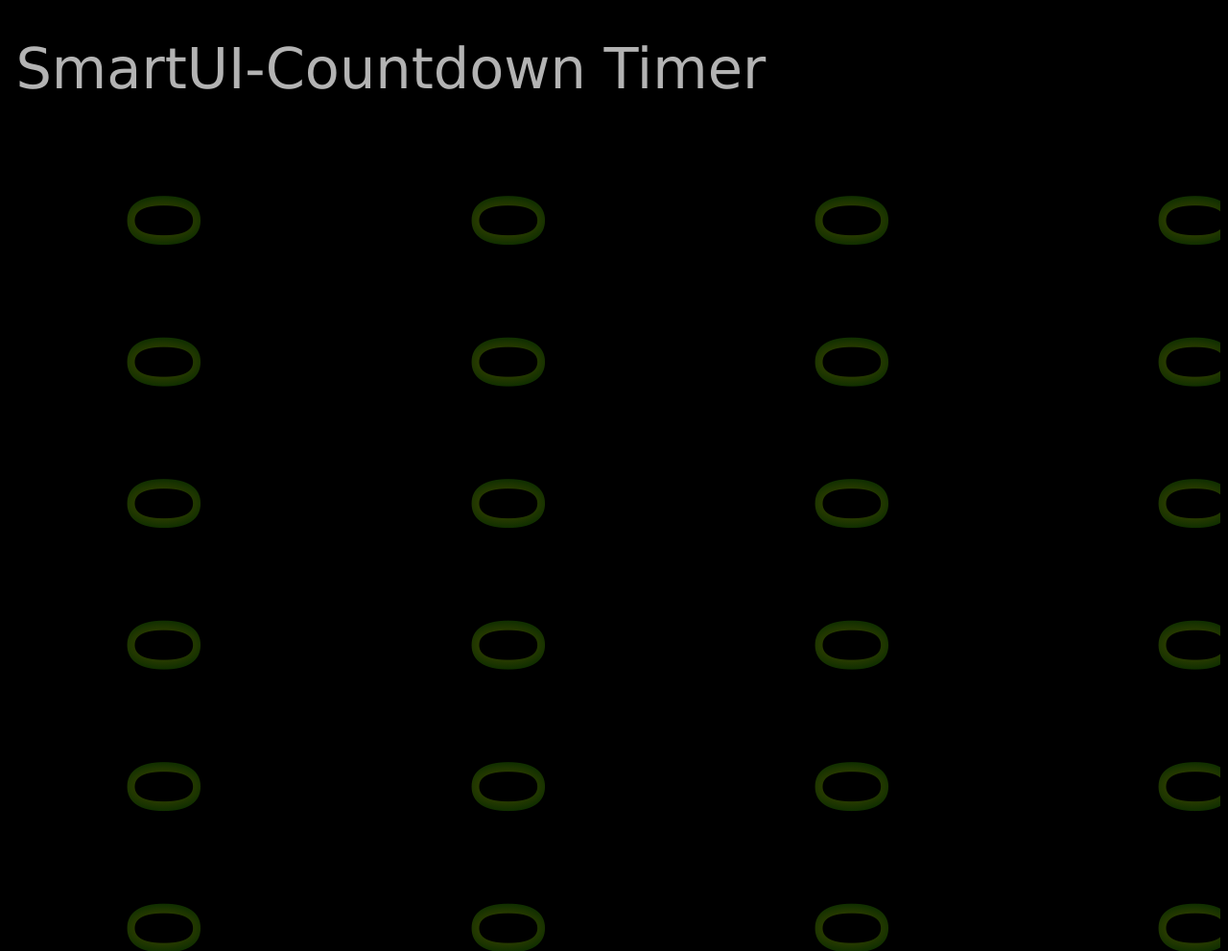
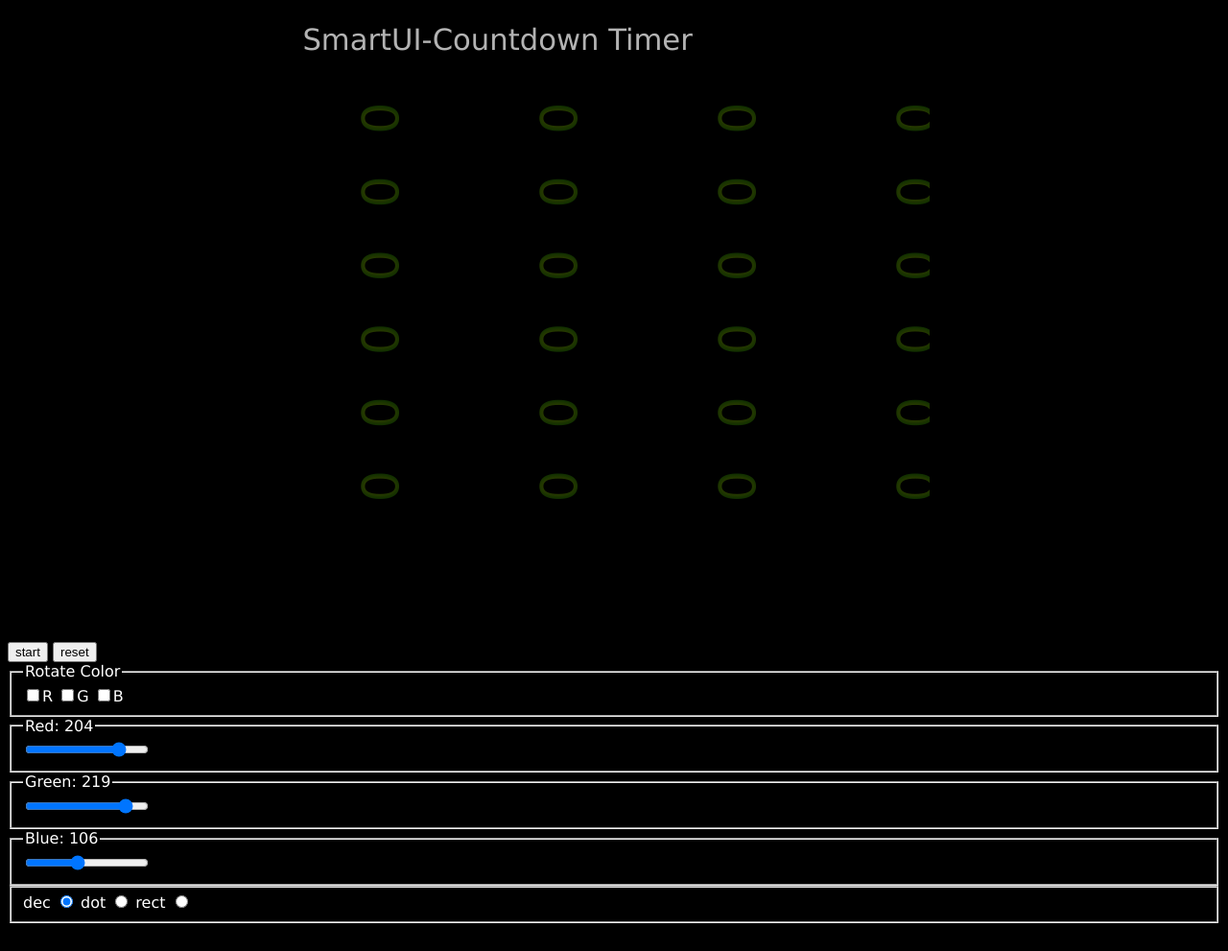
Before and after one commit to RSTeam02/SVGSmartUI-Timer, a plain HTML site: page index.html in a window 1280 px wide. Shown: the top 991 px of the page at 96% size. After the commit the page ends 962 px from the top, so only its background shows below. Drawn offline with nearby package versions, Linux system fonts and the light colour scheme.

Commit message:
SVG, css fix

```diff
--- a/index.html
+++ b/index.html
@@ -6,11 +6,25 @@
     <style>
         body {
             background-color: black;
-            -moz-user-select: none;
-            -ms-user-select: none;
-            -webkit-user-select: none;
+            height: 100vh;
         }
 
+        @media (orientation: portrait) {
+            #svgContent{
+                width: 100%;
+                position: relative;
+            }
+        }
+
+        @media (orientation: landscape) {
+
+            #svgContent{
+                max-height: 100%;
+                position: relative;
+                margin-left: 24%;
+                margin-right: 24%;
+            }
+        }
 
 
         .title {
@@ -27,7 +41,7 @@
 
 
 <body>
-    <svg version="1.1" viewBox="0 0 300 300">
+    <svg id = "svgContent" version="1.1" viewBox="0 0 300 300">
         <defs id="defCol">
             <radialGradient id="RadialGradient2">
                 <stop offset="0%" stop-color="yellow"/>
```
Also changed, not shown: 1 other file.
